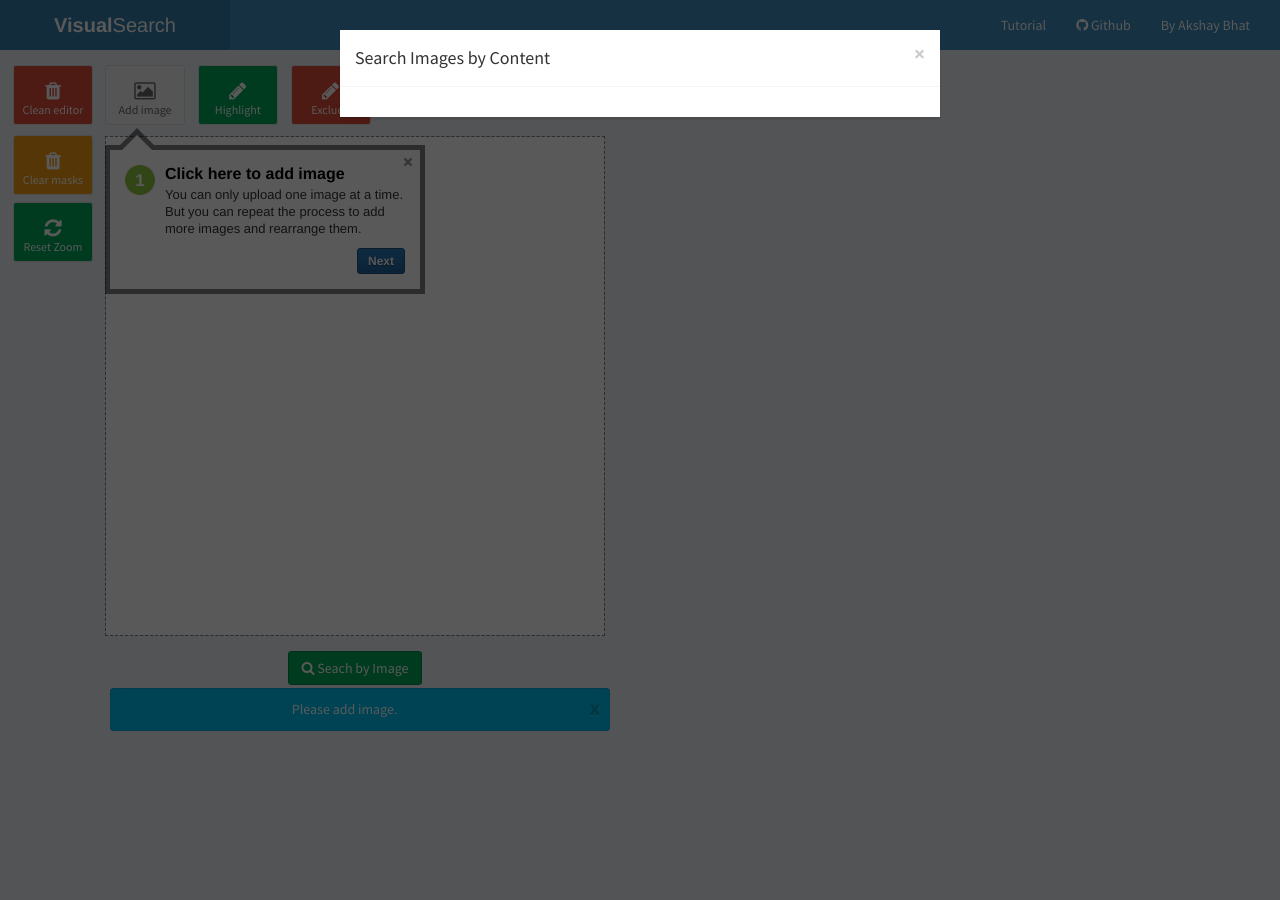
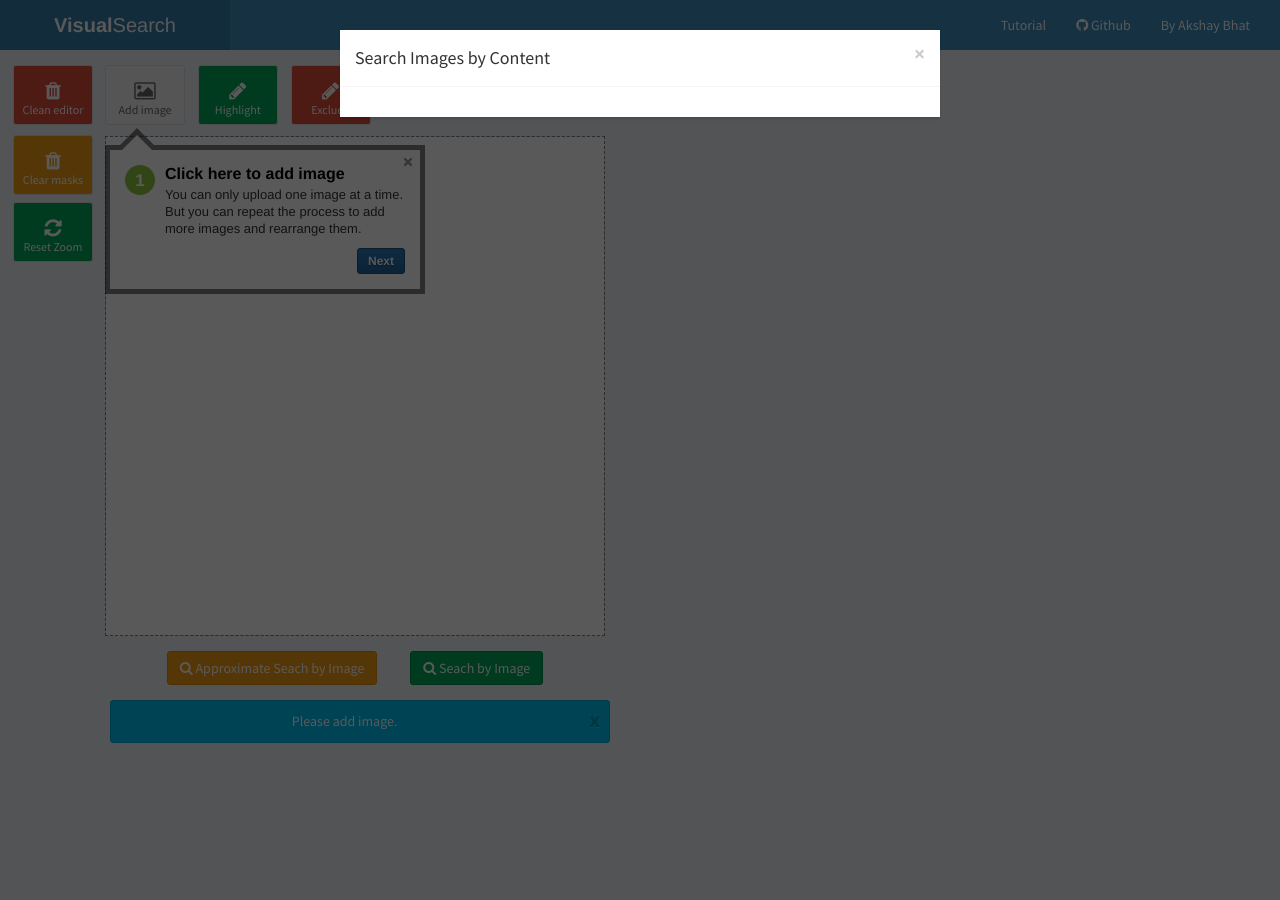
Before and after one commit to ml-lab/VisualSearchServer, a Flask app: page / in a window 1280 px wide. Run offline with Flask 2, Linux system fonts and the light colour scheme; parts of the project's set-up code (start-up, migrations or seed data) failed here and were passed over; some libraries are stand-ins or nearby versions.

Commit message:
Added faster search option using Approximate Nearest Neighbor implementation from nearpy

```diff
--- a/appcode/static/app/controller.js
+++ b/appcode/static/app/controller.js
@@ -383,11 +383,37 @@ function chunk(arr, size) {
   return newArr;
 }
 
+$scope.search_quick = function () {
+    $scope.setFreeDrawingMode(false,$scope.current_mode);
+    $scope.check_movement();
+    $scope.status = "Starting Quick Search";
+    if(canvas.isDrawingMode){
+        canvas.isDrawingMode = false;
+        canvas.deactivateAll().renderAll();
+    }
+    $scope.$$phase || $scope.$digest();
+    $scope.refreshData();
+    $.ajax({
+        type: "POST",
+        url: '/Quick',
+        dataType: 'json',
+        async: true,
+        data: {
+            'image_url': canvas.toDataURL()
+        },
+        success: function (response) {
+            $scope.status = "Search Completed";
+            $scope.results = chunk(response.results, 4);
+            $scope.$$phase || $scope.$digest();
+
+        }
+    });
+};
 
 
 
 
-$scope.segment = function () {
+$scope.search = function () {
     $scope.setFreeDrawingMode(false,$scope.current_mode);
     $scope.check_movement();
     $scope.status = "Starting Search";
--- a/appcode/static/css/app.css
+++ b/appcode/static/css/app.css
@@ -98,6 +98,9 @@ input[type=color] {
     width: 530px !important;
 }
 
+#search_quick{
+    margin-right: 30px;
+}
 
 #btnLoad{
     margin-left: 0 !important;
@@ -203,7 +206,7 @@ input[type=color] {
   width: 100%;
   text-align: center;
   display: inline-block;
-  margin: 3px 10% 3px 5px !important;
+  margin: 15px 10% 3px 5px !important;
   padding: 10px 30px 10px 10px !important;
 }
 #rasterize{
--- a/appcode/templates/editor.html
+++ b/appcode/templates/editor.html
@@ -47,7 +47,8 @@
             <canvas id="canvas"  width="500" height="500"></canvas>
         </div>
         <div class="operation_search">
-            <button href="" class="btn btn-success" id="segment" ng-click="segment()"><i class="fa fa-search"></i> Seach by Image</button>
+            <button href="" class="btn btn-warning" id="search_quick" ng-click="search_quick()"><i class="fa fa-search"></i> Approximate Seach by Image</button>
+            <button href="" class="btn btn-success" id="segment" ng-click="search()"><i class="fa fa-search"></i> Seach by Image</button>
         </div>
         <div id="status" ng-model="status" ng-show="checkStatus()" class="alert alert-info alert-dismissable">{[ status ]}
                 <button type="button" class="close" ng-click="disableStatus()" aria-hidden="true">x</button>
--- a/appcode/view.py
+++ b/appcode/view.py
@@ -22,7 +22,19 @@ def search():
     print results
     return jsonify(results=results)
 
+def search_quick():
+    image_url = request.form['image_url']
+    image_data = base64.decodestring(image_url[22:])
+    pool3 = sess.graph.get_tensor_by_name('pool_3:0')
+    pool3_features = sess.run(pool3,{png_data: image_data})
+    results = [k.split('/')[-1] for k in nearest_fast(np.squeeze(pool3_features),index,files)]
+    for fname in results:
+        download(fname)
+    print results
+    return jsonify(results=results)
+
 
 def add_views(app):
     app.add_url_rule('/',view_func=home)
     app.add_url_rule('/Search',view_func=search,methods=['POST'])
+    app.add_url_rule('/Quick',view_func=search_quick,methods=['POST'])
```
Also changed, not shown: inception.py (+13 -1 lines).
